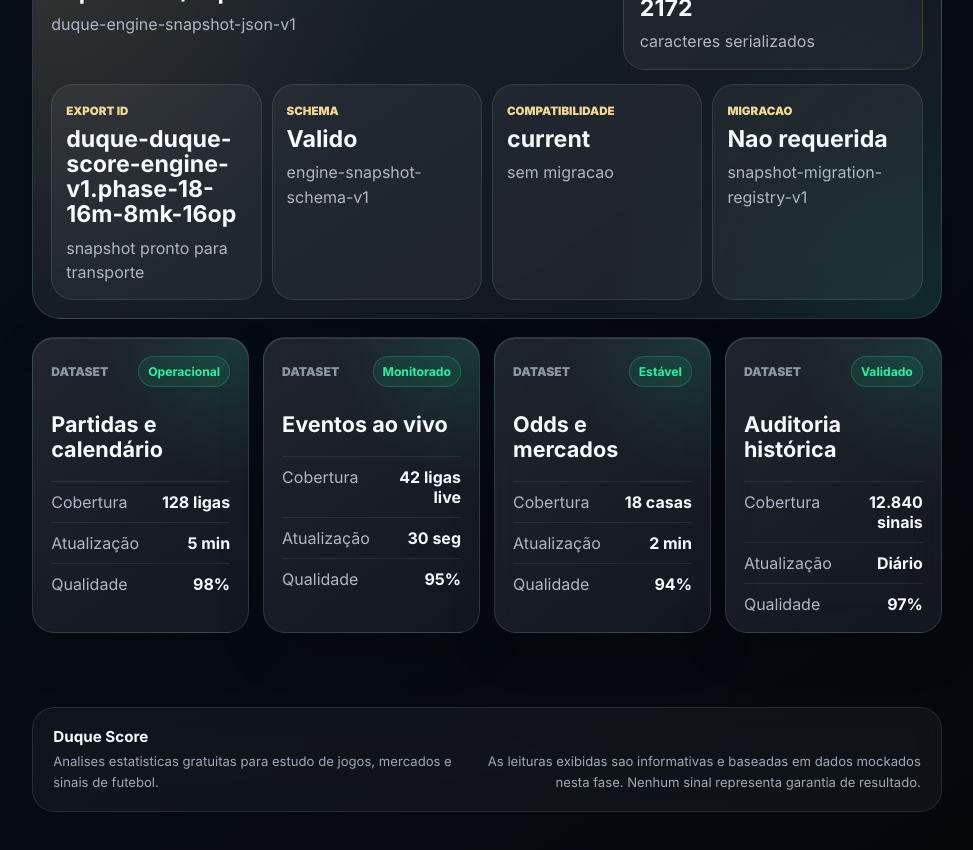
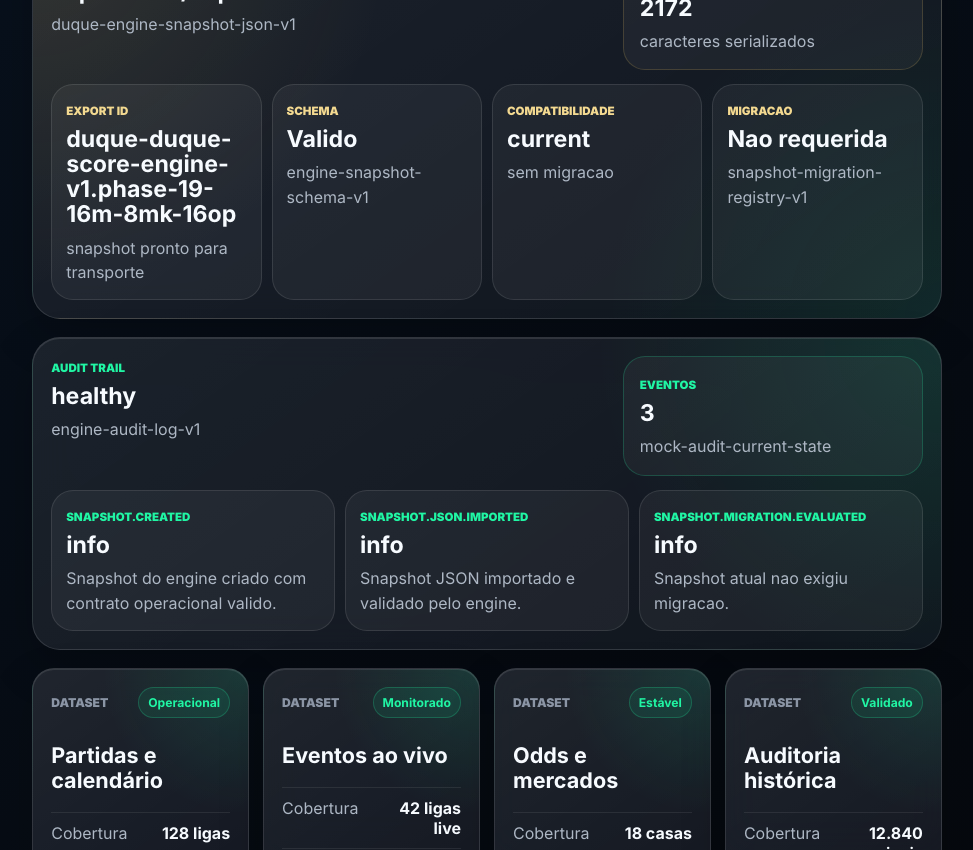
Before and after one commit to duqueroleta/DuqueSports-Codex, a React (Vite) app: page /dados in a window 1280 px wide. Shown: the part 1780-2630 px from the top of the page, without its empty margins (287-1260 px from the left). Built offline with nearby package versions, Linux system fonts and the light colour scheme.

Commit message:
Add engine audit trail

```diff
--- /dev/null
+++ b/src/engine/audit/EngineAuditLogService.js
@@ -0,0 +1,70 @@
+const ENGINE_AUDIT_LOG_VERSION = 'engine-audit-log-v1';
+
+function createAuditEvent({ type, severity = 'info', entityId, message, metadata = {} }) {
+  return {
+    type,
+    severity,
+    entityId,
+    message,
+    metadata,
+  };
+}
+
+function runEngineAuditLogService({ snapshot, importedSnapshotEnvelope }) {
+  const events = [];
+
+  if (snapshot) {
+    events.push(createAuditEvent({
+      type: 'snapshot.created',
+      entityId: snapshot.snapshotId,
+      message: 'Snapshot do engine criado com contrato operacional valido.',
+      metadata: {
+        engineVersion: snapshot.engineVersion,
+        topOpportunities: snapshot.topOpportunities.length,
+        topMarkets: snapshot.topMarkets.length,
+      },
+    }));
+  }
+
+  if (importedSnapshotEnvelope) {
+    events.push(createAuditEvent({
+      type: 'snapshot.json.imported',
+      entityId: importedSnapshotEnvelope.snapshot.snapshotId,
+      message: 'Snapshot JSON importado e validado pelo engine.',
+      metadata: {
+        format: importedSnapshotEnvelope.format,
+        schemaVersion: importedSnapshotEnvelope.schemaValidation.schemaVersion,
+        compatibilityStatus: importedSnapshotEnvelope.compatibility.status,
+      },
+    }));
+
+    events.push(createAuditEvent({
+      type: 'snapshot.migration.evaluated',
+      severity: importedSnapshotEnvelope.migration.migrated ? 'warning' : 'info',
+      entityId: importedSnapshotEnvelope.snapshot.snapshotId,
+      message: importedSnapshotEnvelope.migration.migrated
+        ? 'Snapshot legado migrado para a versao atual.'
+        : 'Snapshot atual nao exigiu migracao.',
+      metadata: {
+        registryVersion: importedSnapshotEnvelope.migration.registryVersion,
+        migrationApplied: importedSnapshotEnvelope.migration.migrationApplied,
+        reason: importedSnapshotEnvelope.migration.reason,
+      },
+    }));
+  }
+
+  const warnings = events.filter((event) => event.severity === 'warning').length;
+  const errors = events.filter((event) => event.severity === 'error').length;
+
+  return {
+    model: ENGINE_AUDIT_LOG_VERSION,
+    generatedAt: 'mock-audit-current-state',
+    totalEvents: events.length,
+    warnings,
+    errors,
+    health: errors > 0 ? 'critical' : warnings > 0 ? 'attention' : 'healthy',
+    events,
+  };
+}
+
+export { ENGINE_AUDIT_LOG_VERSION, runEngineAuditLogService };
--- a/src/engine/core/contracts.js
+++ b/src/engine/core/contracts.js
@@ -41,6 +41,6 @@
  * @property {string[]} explanation
  */
 
-const ENGINE_VERSION = 'duque-score-engine-v1.phase-18';
+const ENGINE_VERSION = 'duque-score-engine-v1.phase-19';
 
 export { ENGINE_VERSION };
--- a/src/pages/DataPage.jsx
+++ b/src/pages/DataPage.jsx
@@ -12,6 +12,7 @@
   exportEngineSnapshotToJson,
   importEngineSnapshotFromJson,
 } from '../engine/snapshot/EngineSnapshotJsonService.js';
+import { runEngineAuditLogService } from '../engine/audit/EngineAuditLogService.js';
 import { runEngineSnapshotService } from '../engine/snapshot/EngineSnapshotService.js';
 import { useAsyncData } from '../hooks/useAsyncData.js';
 import { getBatchAnalysis } from '../services/batchAnalysisService.js';
@@ -68,6 +69,9 @@
   const exportedSnapshotJson = persistedSnapshot ? exportEngineSnapshotToJson(persistedSnapshot) : '';
   const importedSnapshotEnvelope = exportedSnapshotJson
     ? importEngineSnapshotFromJson(exportedSnapshotJson)
+    : null;
+  const auditLog = engineSnapshot
+    ? runEngineAuditLogService({ snapshot: engineSnapshot, importedSnapshotEnvelope })
     : null;
   const filteredSources = sources.filter((source) => itemMatchesSearch(source, searchTerm));
 
@@ -250,6 +254,33 @@
         </section>
       ) : null}
 
+      {auditLog ? (
+        <section className="engine-audit-panel" aria-label="Auditoria de eventos do engine">
+          <div className="engine-audit-header">
+            <div>
+              <span>Audit Trail</span>
+              <strong>{auditLog.health}</strong>
+              <p>{auditLog.model}</p>
+            </div>
+            <aside>
+              <span>Eventos</span>
+              <strong>{auditLog.totalEvents}</strong>
+              <p>{auditLog.generatedAt}</p>
+            </aside>
+          </div>
+
+          <div className="engine-audit-grid">
+            {auditLog.events.map((event) => (
+              <article key={event.type}>
+                <span>{event.type}</span>
+                <strong>{event.severity}</strong>
+                <p>{event.message}</p>
+              </article>
+            ))}
+          </div>
+        </section>
+      ) : null}
+
       <section className="data-source-grid" aria-label="Fontes de dados">
         {filteredSources.map((source) => (
           <DataSourceCard key={source.id} source={source} />
--- a/src/styles/page-data.css
+++ b/src/styles/page-data.css
@@ -17,7 +17,8 @@
 .executive-dashboard,
 .engine-snapshot-panel,
 .snapshot-persistence-panel,
-.snapshot-json-panel {
+.snapshot-json-panel,
+.engine-audit-panel {
   border: 1px solid var(--color-line);
   border-radius: var(--radius-xl);
   background:
@@ -329,6 +330,69 @@
   background: rgba(255, 255, 255, 0.05);
 }
 
+.engine-audit-panel {
+  width: min(1240px, 100%);
+  margin: 18px auto 0;
+  padding: 18px;
+  border-radius: var(--radius-xl);
+  background:
+    radial-gradient(circle at top right, rgba(32, 246, 164, 0.12), transparent 36%),
+    linear-gradient(145deg, rgba(255, 255, 255, 0.075), rgba(255, 255, 255, 0.025)),
+    rgba(12, 18, 28, 0.72);
+}
+
+.engine-audit-header {
+  display: grid;
+  grid-template-columns: minmax(0, 1fr) minmax(220px, 300px);
+  gap: 16px;
+  align-items: stretch;
+  margin-bottom: 14px;
+}
+
+.engine-audit-header aside {
+  min-width: 0;
+  padding: 16px;
+  border: 1px solid rgba(32, 246, 164, 0.2);
+  border-radius: var(--radius-lg);
+  background: rgba(255, 255, 255, 0.045);
+}
+
+.engine-audit-panel span {
+  color: var(--color-neon);
+  font-size: 0.72rem;
+  font-weight: 950;
+  text-transform: uppercase;
+}
+
+.engine-audit-panel strong {
+  display: block;
+  margin-top: 8px;
+  color: var(--color-white);
+  font-size: clamp(1.05rem, 1.9vw, 1.45rem);
+  line-height: 1.08;
+  overflow-wrap: anywhere;
+}
+
+.engine-audit-panel p {
+  margin: 8px 0 0;
+  color: #aeb8c5;
+  line-height: 1.55;
+}
+
+.engine-audit-grid {
+  display: grid;
+  grid-template-columns: repeat(3, minmax(0, 1fr));
+  gap: 10px;
+}
+
+.engine-audit-grid article {
+  min-width: 0;
+  padding: 14px;
+  border: 1px solid rgba(255, 255, 255, 0.1);
+  border-radius: var(--radius-lg);
+  background: rgba(255, 255, 255, 0.05);
+}
+
 @media (max-width: 1180px) {
   .data-source-grid,
   .executive-dashboard-grid {
@@ -344,7 +408,9 @@
   .snapshot-persistence-header,
   .snapshot-persistence-grid,
   .snapshot-json-header,
-  .snapshot-json-grid {
+  .snapshot-json-grid,
+  .engine-audit-header,
+  .engine-audit-grid {
     grid-template-columns: 1fr;
   }
 }
```
Also changed, not shown: 2 other files (tests, documents, lock files or other folders).
